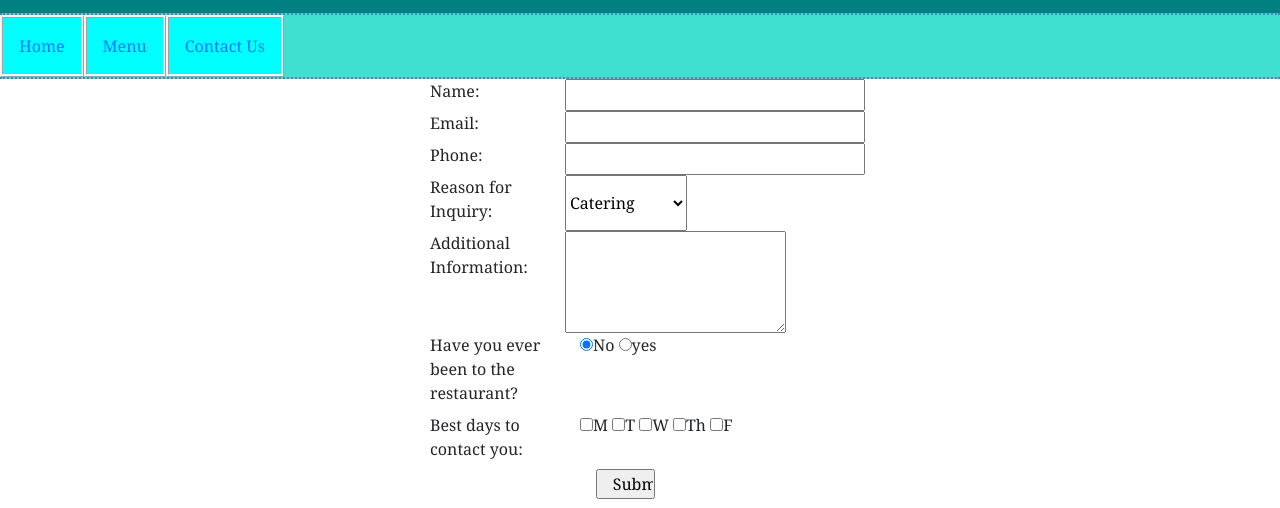
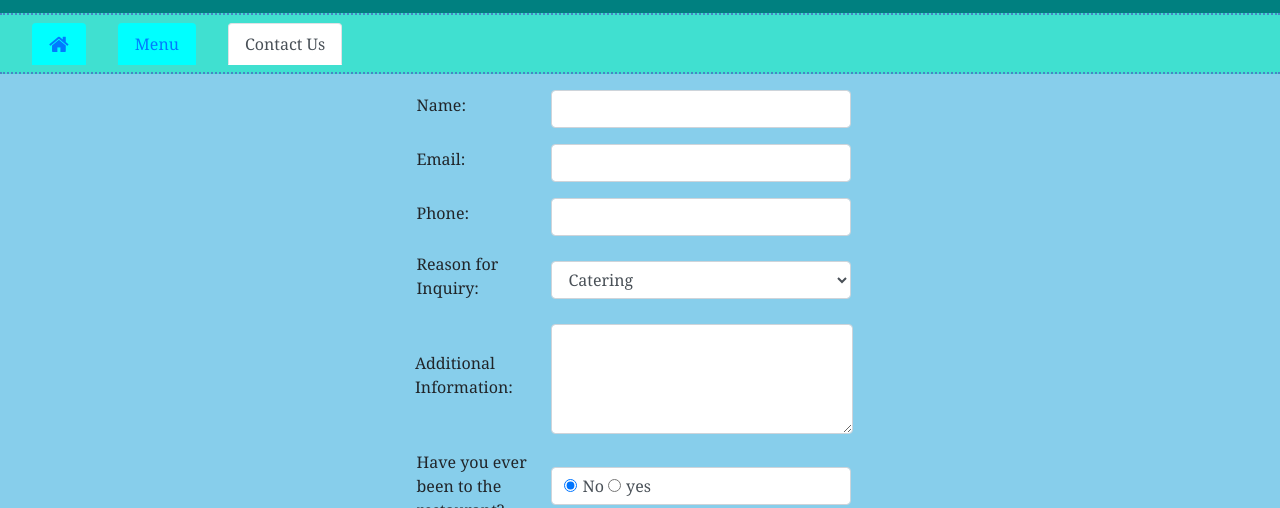
Before and after one commit to AzuResolute/Restaurant3, a plain HTML site: page client/components/contact.html in a window 1280 px wide. Shown: the part 99-607 px from the top of the page. Drawn offline with nearby package versions, Linux system fonts and the light colour scheme.

Commit message:
Working on Bootstrap targets

```diff
--- a/client/components/contact.html
+++ b/client/components/contact.html
@@ -15,66 +15,58 @@
             min-width: 450px;
         }
     </style>
+    <link href="https://stackpath.bootstrapcdn.com/font-awesome/4.7.0/css/font-awesome.min.css" rel="stylesheet" integrity="sha384-wvfXpqpZZVQGK6TAh5PVlGOfQNHSoD2xbE+QkPxCAFlNEevoEH3Sl0sibVcOQVnN" crossorigin="anonymous">
     <link rel="stylesheet" href="https://stackpath.bootstrapcdn.com/bootstrap/4.1.3/css/bootstrap.min.css" integrity="sha384-MCw98/SFnGE8fJT3GXwEOngsV7Zt27NXFoaoApmYm81iuXoPkFOJwJ8ERdknLPMO" crossorigin="anonymous">
     <link rel="stylesheet" href="../styles/restaurantStyles.css">
 </head>
 <body>
     <header>
         <h1 class="text-center" id="title">Title</h1>
-        <nav>
-            <a href="home.html">
-                <div>Home</div>
-            </a>
-            <a href="menu.html">
-                <div>Menu</div>
-            </a>
-            <a href="contact.html">
-                <div>Contact Us</div>
-            </a>
-        </nav>
+        <nav></nav>
     </header>
     <main>
-        <form action="home.html" action="GET">
-            <div class="row name">
-                <label for="name">Name:</label>
-                <input type="text" name="name" required/>
+        <form action="home.html" action="GET" class="mt-3">
+            <div class="row form-group form-check form-check-inline">
+                <label for="name" class="col-4">Name:</label>
+                <input class="col-8 form-control" type="text" name="name" required/>
             </div>
-            <div class="row email">
-                <label>Email:</label>
-                <input type="text" name="email" required/>
+            <div class="row form-group form-check form-check-inline">
+                <label class="col-4">Email:</label>
+                <input class="col-8 form-control" type="text" name="email" required/>
             </div>
-            <div class="row">
-                <label>Phone:</label>
-                <input type="text" name="phone" required/>
+            <div class="row form-group form-check form-check-inline">
+                <label class="col-4">Phone:</label>
+                <input class="col-8 form-control" type="text" name="phone" required/>
             </div>
-            <div class="row">
-                <label>Reason for Inquiry:</label>
-                <select name="reason" required>
+            <div class="row form-group form-check form-check-inline">
+                <label class="col-4">Reason for Inquiry:</label>
+                <select class="col-8 form-control" name="reason" required>
                     <option selected value="catering">Catering</option>
                     <option value="reserve">Private Party</option>
                     <option value="feedback">Feedback</option>
                     <option value="other">Other</option>
                 </select>
             </div>
-            <div class="row">
-                <label>Additional Information:</label>
-                <textarea name="additional" rows="4" required></textarea>
+            <div class="row form-group form-check form-check-inline">
+                <label class="col-4">Additional Information:</label>
+                <textarea class="col-8 form-control" name="additional" rows="4" required></textarea>
             </div>
-            <div class="row">
-                <label>Have you ever been to the restaurant?</label>
-                <div class="col-8">
-                    <input type="radio" name="answer" value="no" checked />No
-                    <input type="radio" name="answer" value="yes" />yes
+            <div class="row form-group form-check form-check-inline">
+                <label class="col-4 form-check-label">Have you ever been to the restaurant?</label>
+                <div class="col-8 form-control">
+                    <input class="form-check-input" type="radio" name="answer" value="no" checked />No
+                    <input class="form-check-input"
+                    type="radio" name="answer" value="yes" />yes
                 </div>
             </div>
-            <div class="row">
-                <label>Best days to contact you:</label>
-                <div class="checkbox col-8">
-                    <input type="checkbox" name="availability" value="mon"/>M
-                    <input type="checkbox" name="availability" value="tue"/>T
-                    <input type="checkbox" name="availability" value="wed"/>W
-                    <input type="checkbox" name="availability" value="thu"/>Th
-                    <input type="checkbox" name="availability" value="fri"/>F
+            <div class="row form-group form-check form-check-inline">
+                <label class="col-4 form-check-label">Best days to contact you:</label>
+                <div class="checkbox col-8 form-control">
+                    <input class="form-check-input" type="checkbox" name="availability" value="mon"/>M
+                    <input class="form-check-input" type="checkbox" name="availability" value="tue"/>T
+                    <input class="form-check-input" type="checkbox" name="availability" value="wed"/>W
+                    <input class="form-check-input" type="checkbox" name="availability" value="thu"/>Th
+                    <input class="form-check-input" type="checkbox" name="availability" value="fri"/>F
                 </div>
             </div>
             <div>
@@ -84,18 +76,10 @@
     </main>
     <footer>
     </footer>
-    <script src="../../scripts/form.js"></script>
+    <!-- <script src="../../scripts/form.js"></script> -->
     <script src="../../scripts/restaurant.js"></script>
     <script src="https://code.jquery.com/jquery-3.3.1.slim.min.js" integrity="sha384-q8i/X+965DzO0rT7abK41JStQIAqVgRVzpbzo5smXKp4YfRvH+8abtTE1Pi6jizo" crossorigin="anonymous"></script>
     <script src="https://cdnjs.cloudflare.com/ajax/libs/popper.js/1.14.3/umd/popper.min.js" integrity="sha384-ZMP7rVo3mIykV+2+9J3UJ46jBk0WLaUAdn689aCwoqbBJiSnjAK/l8WvCWPIPm49" crossorigin="anonymous"></script>
     <script src="https://stackpath.bootstrapcdn.com/bootstrap/4.1.3/js/bootstrap.min.js" integrity="sha384-ChfqqxuZUCnJSK3+MXmPNIyE6ZbWh2IMqE241rYiqJxyMiZ6OW/JmZQ5stwEULTy" crossorigin="anonymous"></script>
 </body>
 </html>
-
-<!--
-
-    Notes:
-    Apply all styles for the menu and contact form in internal style sheets.
-
-
- -->
--- a/client/styles/restaurantStyles.css
+++ b/client/styles/restaurantStyles.css
@@ -17,17 +17,21 @@ h1 {
     text-align: center;
 }
 
-nav {
+.navbar {
     border-top: 2px dotted rgba(84, 43, 187, 0.5);
     border-bottom: 2px dotted rgba(84, 43, 187, 0.5);
     background-color: turquoise;
-    display: flex;
+    justify-content: flex-start;
 }
 
 nav a {
-    padding: 1rem;
+    margin: 0 1rem;
     border: whitesmoke ridge 3px;
     background-color: aqua;
+}
+
+nav a :visited {
+    color: salmon;
 }
 
 nav :hover {
@@ -35,8 +39,14 @@ nav :hover {
     font-weight: bold;
 }
 
+body{
+    background-color: skyblue;
+}
+
 footer {
     background-color: turquoise;
+    font-family: 'Franklin Gothic Medium', 'Arial Narrow', Arial, sans-serif;
+    font-size: small;
     margin-top: 1rem;
     border-top: 2px dotted rgba(84, 43, 187, 0.5);
     border-bottom: 2px dotted rgba(84, 43, 187, 0.5);
--- a/scripts/form.js
+++ b/scripts/form.js
@@ -8,14 +8,20 @@ let FormConfig = {
 
 Object.keys(FormConfig).forEach(k => {
     let tagged = document.getElementsByTagName(k);
+    let disinclude = ['radio', 'checkbox', 'submit']
     for(let x = 0; x < tagged.length; x++){
     let inputtype = tagged[x].getAttribute("type");
         switch(inputtype){
             case("radio"):
             case("checkbox"):
+            case("submit"):
+            break;
+            case("label"):
+            tagged[x].classList.add(FormConfig[k]);
             break;
             default:
             tagged[x].classList.add(FormConfig[k]);
+            tagged[x].classList.add("form-control");
             break;
         }
     }
--- a/scripts/restaurant.js
+++ b/scripts/restaurant.js
@@ -8,18 +8,42 @@ class Restaurant {
         this._phone = phone;
     }
 
-    renderGeneral = () => {
+    renderHeader = () => {
         document.getElementById("title").innerText = this._name;
+        let nav = document.getElementsByTagName("nav")[0];
+        nav.classList.add("navbar");
+        nav.classList.add("nav-tabs");
+        nav.innerHTML =
+        `<a href="home.html" class="nav-item nav-link">
+            <i class="fa fa-lg fa-home"></i>
+        </a>
+        <a href="menu.html" class="nav-item nav-link">
+            <div>Menu</div>
+        </a>
+        <a href="contact.html" class="nav-item nav-link">
+            <div>Contact Us</div>
+        </a>`;
+    }
+
+    renderFooter = () => {
         let footer = document.getElementsByTagName("footer")[0];
         footer.innerHTML=
-            `<h4 class="text-center">${this._address}</h4>
-            <h4 class="text-center">${this._phone}</h4>`;
+            `<div class="text-center">${this._address}</div>
+            <div class="text-center">${this._phone}</div>`;
     }
 
     renderHome = () => {
         document.getElementById("description").innerText = this._description;
     }
 
+    highlightActive = (current) => {
+        let pages = document.getElementsByTagName("a");
+        for(let x = 0; x < pages.length; x++){
+            if(current === pages[x].getAttribute("href")){
+                pages[x].classList.add("active");
+            }
+        }
+    }
 }
 
 // store
@@ -31,10 +55,14 @@ let InakinKita = new Restaurant(
     "123-456-7890");
 
 // index program
-InakinKita.renderGeneral();
+InakinKita.renderHeader();
+InakinKita.renderFooter();
+
+let currentPage = document.URL.split('/').find(entry => entry.indexOf("html") > 0);
+InakinKita.highlightActive(currentPage);
 
 // page program
-switch(document.URL.split('/').find(entry => entry.indexOf("html") > 0))
+switch(currentPage)
 {
     case("home.html"):
         console.log("At home");
```
Also changed, not shown: client/components/home.html (+2 -19 lines), client/components/menu.html (+10 -22 lines), scripts/menu.js (+9 -7 lines).
